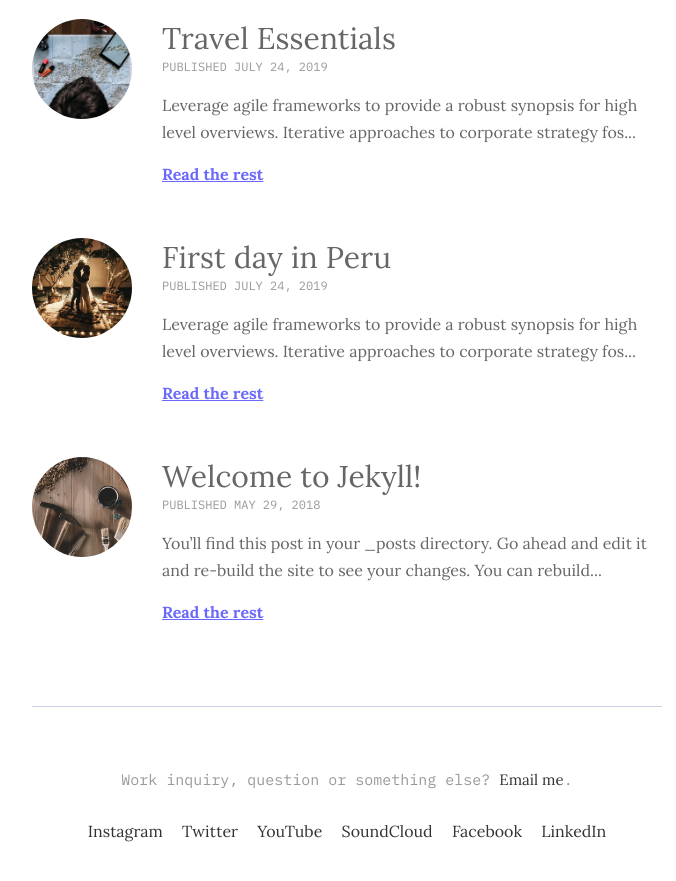
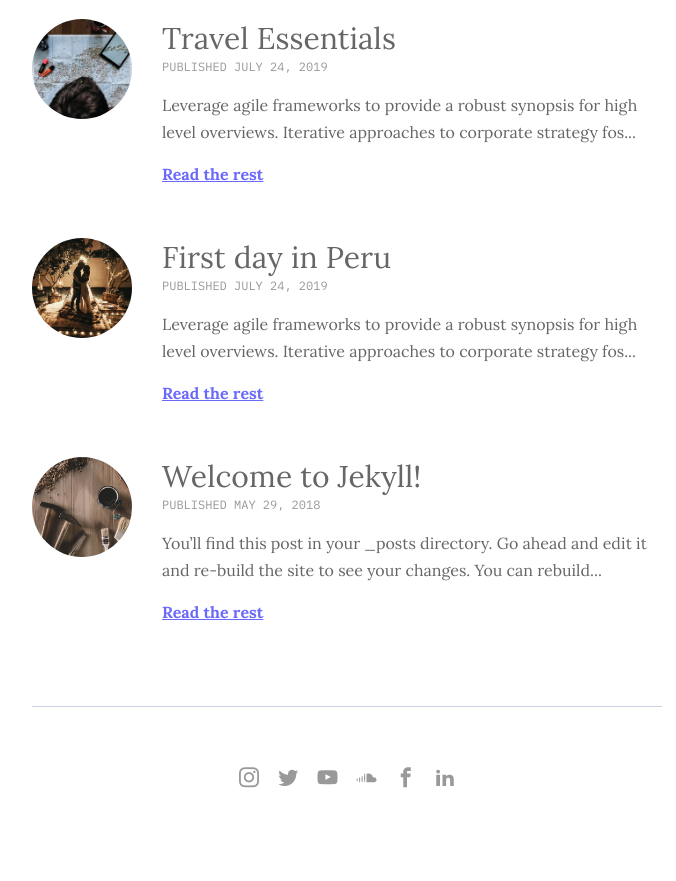
Before and after one commit to dylanhand/dylanhand.github.io, a Jekyll site: the page built from index.html, in a window 1280 px wide and 900 px high, scrolled down 1003 px. Shown: the top 881 px of the window, without its empty margins (293-969 px from the left). Built offline with Jekyll 4.4.1, drawn with Linux system fonts in a browser that asks for light colours; some web fonts are replaced; after the commit the page ends 1852 px from its top, so only the background shows below that.

Commit message:
Update footer to use social icons

```diff
--- a/_includes/footer.html
+++ b/_includes/footer.html
@@ -3,14 +3,7 @@
   <footer class="footer">
     <div class="footer__inner">
       <div class="contact">
-        <div class="contact__title">Work inquiry, question or something else? <a href="mailto:{{site.author.email}}">Email me</a>.</div>
-        <ul class="contact__list list-reset">
-          {% for contact in site.contact %}
-          <li class="contact__item">
-            <a class="contact__link" href="{{contact.link}}">{{contact.name}}</a>
-          </li>
-          {% endfor %}
-        </ul>
+        {% include social-icons.html %}
       </div>
     </div>
   </footer>
```
